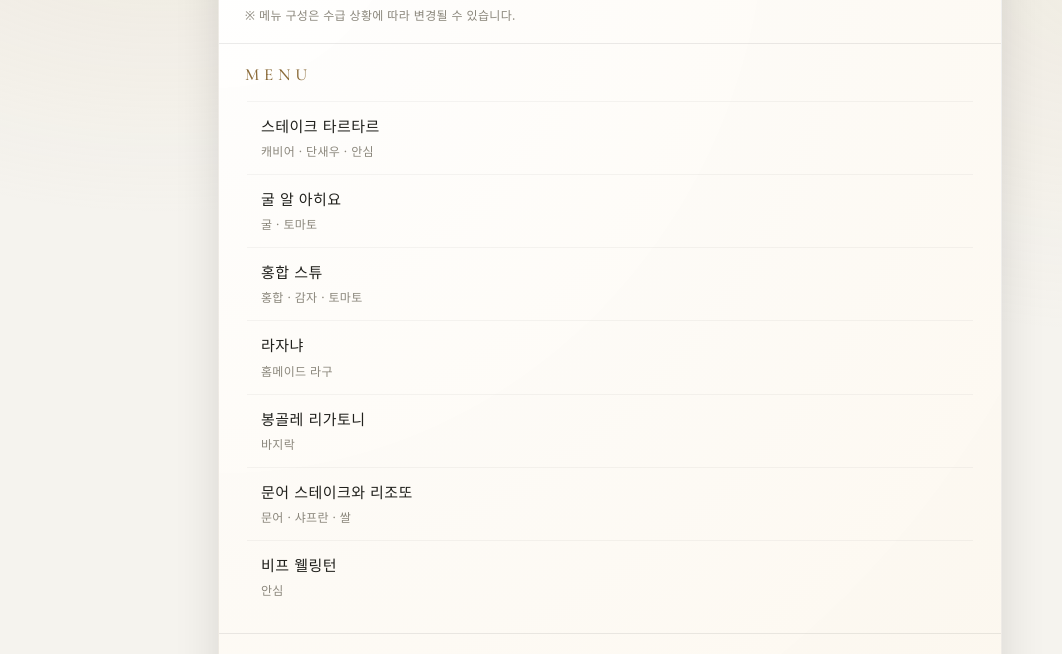
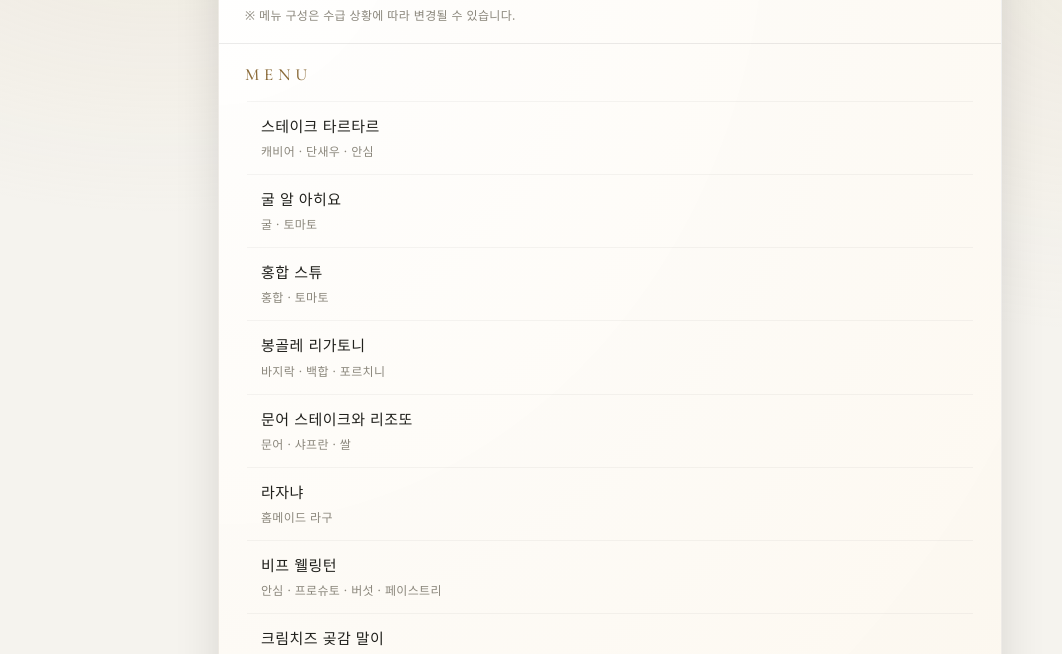
Before and after one commit to fizzycrisp/error_dong_party, a plain HTML site: page index.html in a window 1280 px wide. Shown: the part 146-800 px from the top of the page, without its empty margins (30-1092 px from the left). Drawn offline with nearby package versions, Linux system fonts and the light colour scheme.

Commit message:
재료 수정

```diff
--- a/index.html
+++ b/index.html
@@ -157,7 +157,17 @@
 
         <div class="item">
           <div class="name">홍합 스튜</div>
-          <div class="sub">홍합 · 감자 · 토마토</div>
+          <div class="sub">홍합 · 토마토</div>
+        </div>
+
+        <div class="item">
+          <div class="name">봉골레 리가토니</div>
+          <div class="sub">바지락 · 백합 · 포르치니</div>
+        </div>
+
+        <div class="item">
+          <div class="name">문어 스테이크와 리조또</div>
+          <div class="sub">문어 · 샤프란 · 쌀</div>
         </div>
 
         <div class="item">
@@ -166,18 +176,13 @@
         </div>
 
         <div class="item">
-          <div class="name">봉골레 리가토니</div>
-          <div class="sub">바지락</div>
+          <div class="name">비프 웰링턴</div>
+          <div class="sub">안심 · 프로슈토 · 버섯 · 페이스트리</div>
         </div>
 
         <div class="item">
-          <div class="name">문어 스테이크와 리조또</div>
-          <div class="sub">문어 · 샤프란 · 쌀</div>
-        </div>
-
-        <div class="item">
-          <div class="name">비프 웰링턴</div>
-          <div class="sub">안심</div>
+          <div class="name">크림치즈 곶감 말이</div>
+          <div class="sub">곶감 · 크림치즈 · 호두</div>
         </div>
       </div>
 
```
